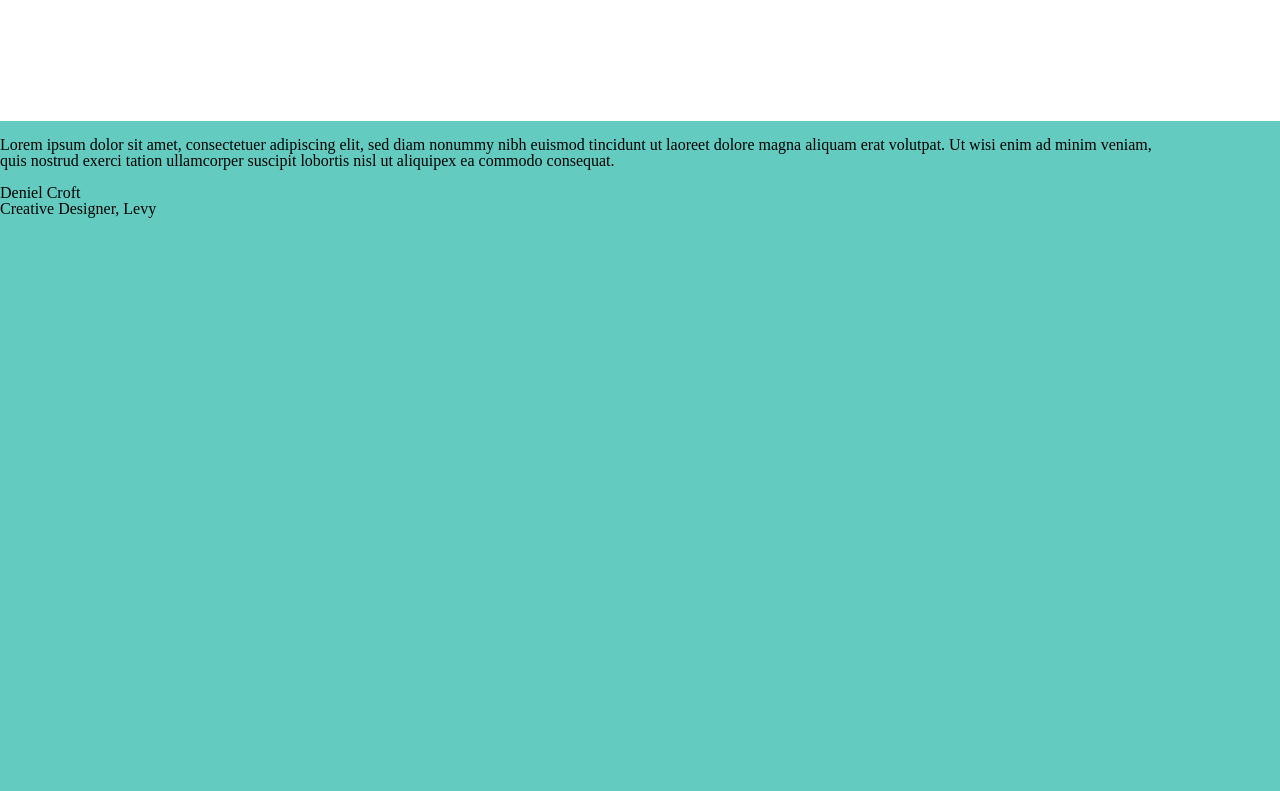
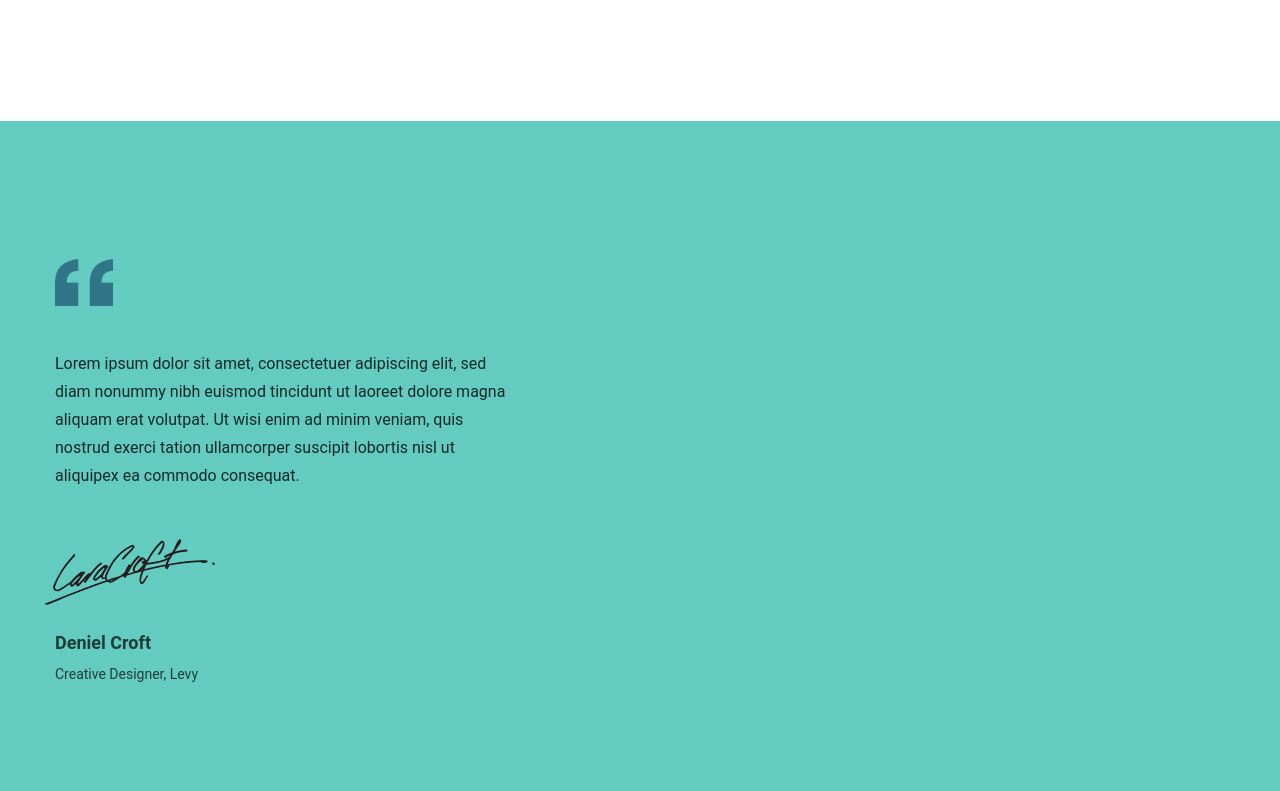
Before and after one commit to PierreTurnbull/integration-exercise-2, a plain HTML site: page index.html in a window 1280 px wide. Shown: the part 3789-4580 px from the top of the page. Drawn offline with Linux system fonts and the light colour scheme; a web font is replaced by a local one.

Commit message:
section5 done.

```diff
--- a/index.html
+++ b/index.html
@@ -166,9 +166,9 @@
 
     <section class="section5">
       <div class="section5_inside">
-        <img class="citation_img" src="" alt="">
+        <div class="citation_img_container"><img class="citation_img" src="img/006_section5/quote.png" alt=""></div>
         <p class="citation">Lorem ipsum dolor sit amet, consectetuer adipiscing elit, sed diam nonummy nibh euismod tincidunt ut laoreet dolore magna aliquam erat volutpat. Ut wisi enim ad minim veniam, quis nostrud exerci tation ullamcorper suscipit lobortis nisl ut aliquipex ea commodo consequat.</p>
-        <img class="signature" src="" alt="">
+        <div class="signature_img_container"><img class="signature_img" src="img/006_section5/signature.png" alt=""></div>
         <p class="citation_author">Deniel Croft</p>
         <p class="citation_author_job">Creative Designer, Levy</p>
       </div>
--- a/style.css
+++ b/style.css
@@ -470,24 +470,56 @@
 
 .section5_inside
 {
-  width: 1170px;
+  width: 1190px; /* +20px from 1170px needed for signature's anti-margin */
   height: 702px;
+  margin: 0 auto;
+  overflow: hidden;
+}
+
+.citation_img_container
+{
+  margin: 138px 0 0 10px;
 }
 
 .citation_img
 {}
 
 .citation
-{}
+{
+  width: 465px;
+  font-size: 16px;
+  font-family: "Roboto";
+  color: rgba(0, 0, 0, 0.8);
+  line-height: 1.751;
+  margin: 44px 0 0 10px;
+}
 
-.signature
+.signature_img_container
+{
+  margin: 49px 0 0 0;
+}
+
+.signature_img
 {}
 
 .citation_author
-{}
+{
+  font-size: 18px;
+  font-family: "Roboto";
+  color: rgba(0, 0, 0, 0.702);
+  font-weight: bold;
+  line-height: 1.556;
+  margin: 24px 0 0 10px;
+}
 
 .citation_author_job
-{}
+{
+  font-size: 14px;
+  font-family: "Roboto";
+  color: rgba(0, 0, 0, 0.702);
+  line-height: 2.001;
+  margin: 3px 0 0 10px;
+}
 
 
 /*************/
```
Also changed, not shown: img/006_section5/quote.png (added), img/006_section5/signature.png (added).
